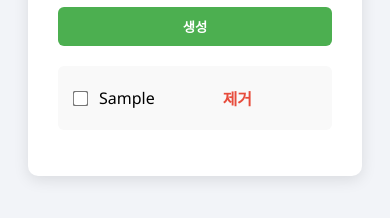
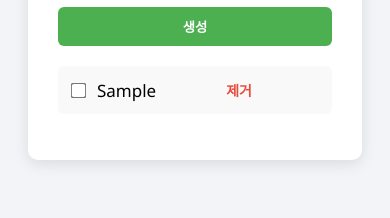
Before and after one commit to hy-fromis/hy, a plain HTML site: page index.html in a window 390 px wide. Both pictures are taken after typing "Sample" into the empty fields and a click on the button "생성". Shown: the part 208-426 px from the top of the page. Drawn offline with Linux system fonts and the light colour scheme.

Commit message:
Update index.html

```diff
--- a/index.html
+++ b/index.html
@@ -3,7 +3,7 @@
 <head>
   <meta charset="UTF-8" />
   <meta name="viewport" content="width=device-width, initial-scale=1.0"/>
-  <title>오늘 할 일</title>
+  <title>투두 리스트</title>
   <style>
     body {
       background: #f2f4f8;
@@ -95,8 +95,10 @@
       font-weight: bold;
       font-size: 16px;
       cursor: pointer;
+      padding: 4px 8px;
     }
 
+    /* ✅ 모바일 최적화 개선 */
     @media (max-width: 600px) {
       form {
         flex-direction: column;
@@ -104,6 +106,19 @@
 
       button {
         width: 100%;
+      }
+
+      li span {
+        font-size: 17px;
+      }
+
+      .delete-btn {
+        font-size: 14px;
+        padding: 2px 6px;
+      }
+
+      li {
+        padding: 12px 10px;
       }
     }
   </style>
```
